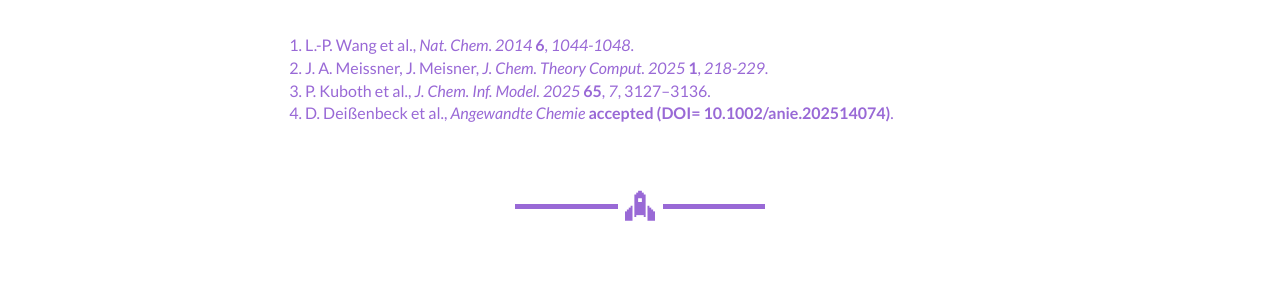
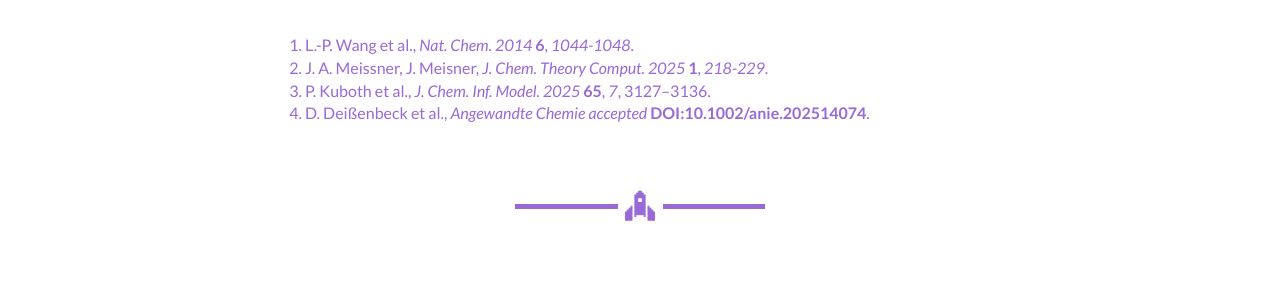
Before and after one commit to ccsc2026/ccsc2026.github.io, a Jekyll site: the page built from docs/meisner.md, in a window 1280 px wide and 900 px high, scrolled down 538 px. Shown: the part 157-441 px from the top of the window. Built offline with Jekyll 4.4.1, drawn with Linux system fonts in a browser that asks for light colours.

```diff
--- a/docs/meisner.md
+++ b/docs/meisner.md
@@ -13,6 +13,6 @@ references: [
 ['L.-P. Wang et al.', 'Nat. Chem. 2014', '6', '1044-1048'],
 ['J. A. Meissner, J. Meisner', 'J. Chem. Theory Comput. 2025', '1', '218-229'],
 ['P. Kuboth et al.', 'J. Chem. Inf. Model. 2025', '65', '7', '3127–3136'],
-['D. Deißenbeck et al.', 'Angewandte Chemie', 'accepted (DOI= 10.1002/anie.202514074)']
+['D. Deißenbeck et al.', 'Angewandte Chemie accepted', 'DOI:10.1002/anie.202514074']
 ]
 ---
```
